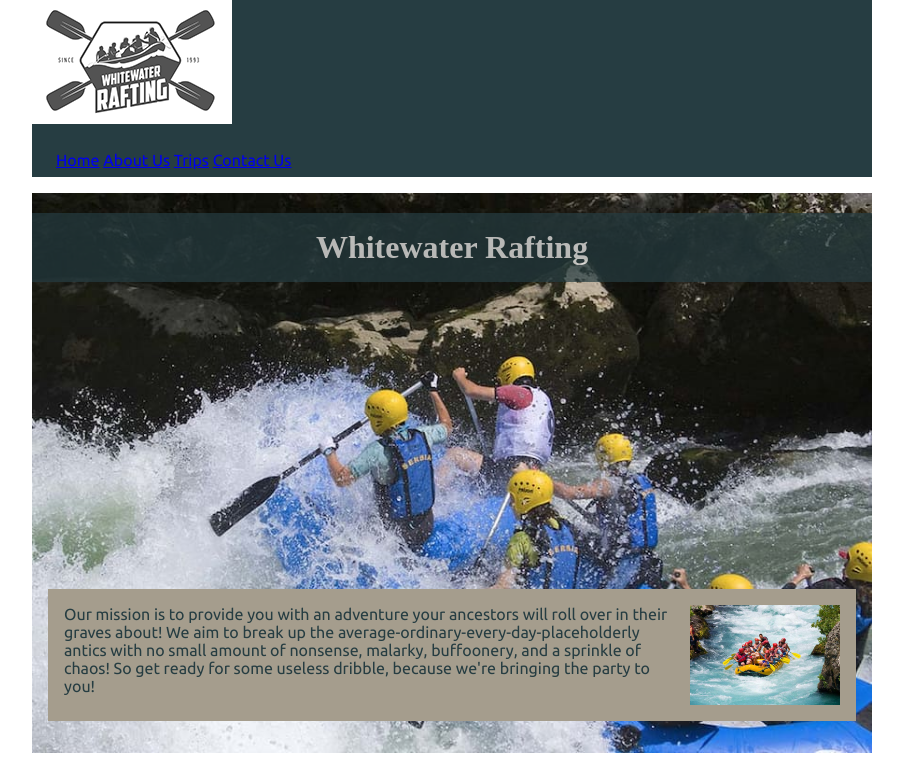
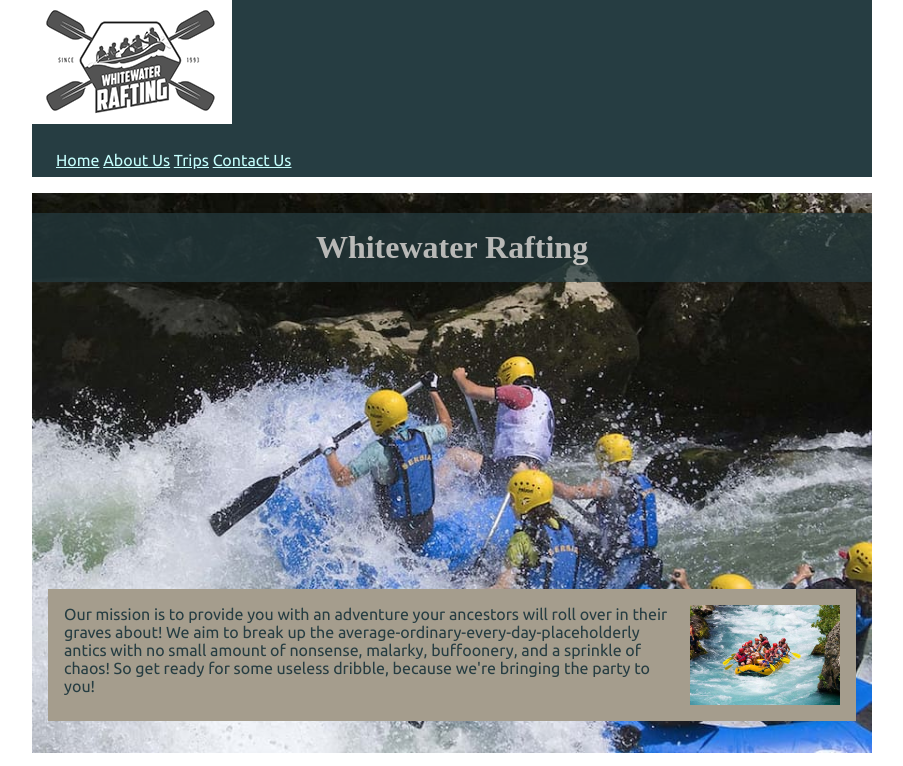
Before and after one commit to JDMorris9/wdd130, a plain HTML site: page wwr/about.html in a window 1280 px wide. Shown: the top 766 px of the page, without its empty margins (188-1091 px from the left). Drawn offline with Linux system fonts and the light colour scheme; a web font is replaced by a local one.

Commit message:
update nav link color

```diff
--- a/wwr/styles/rafting.css
+++ b/wwr/styles/rafting.css
@@ -49,6 +49,14 @@ nav, p, section, article {
     padding: 8px;
 }
 
+header nav a:link {
+   color: var(--accent2-color);
+}
+
+header nav a:visited {
+    color: var(--accent1-color);
+}
+
 .socialmedia a {
     text-decoration: none;
 }
```
